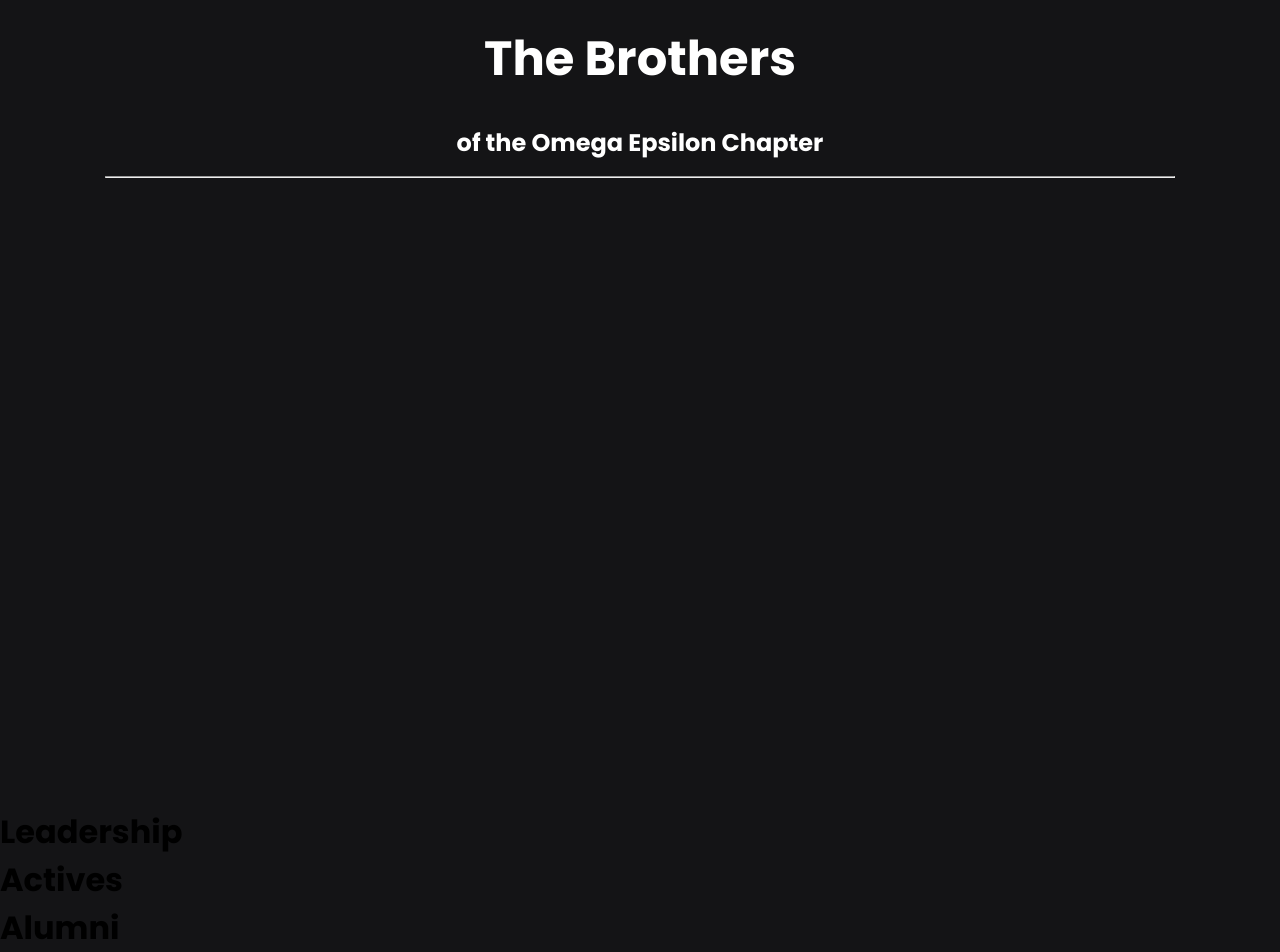
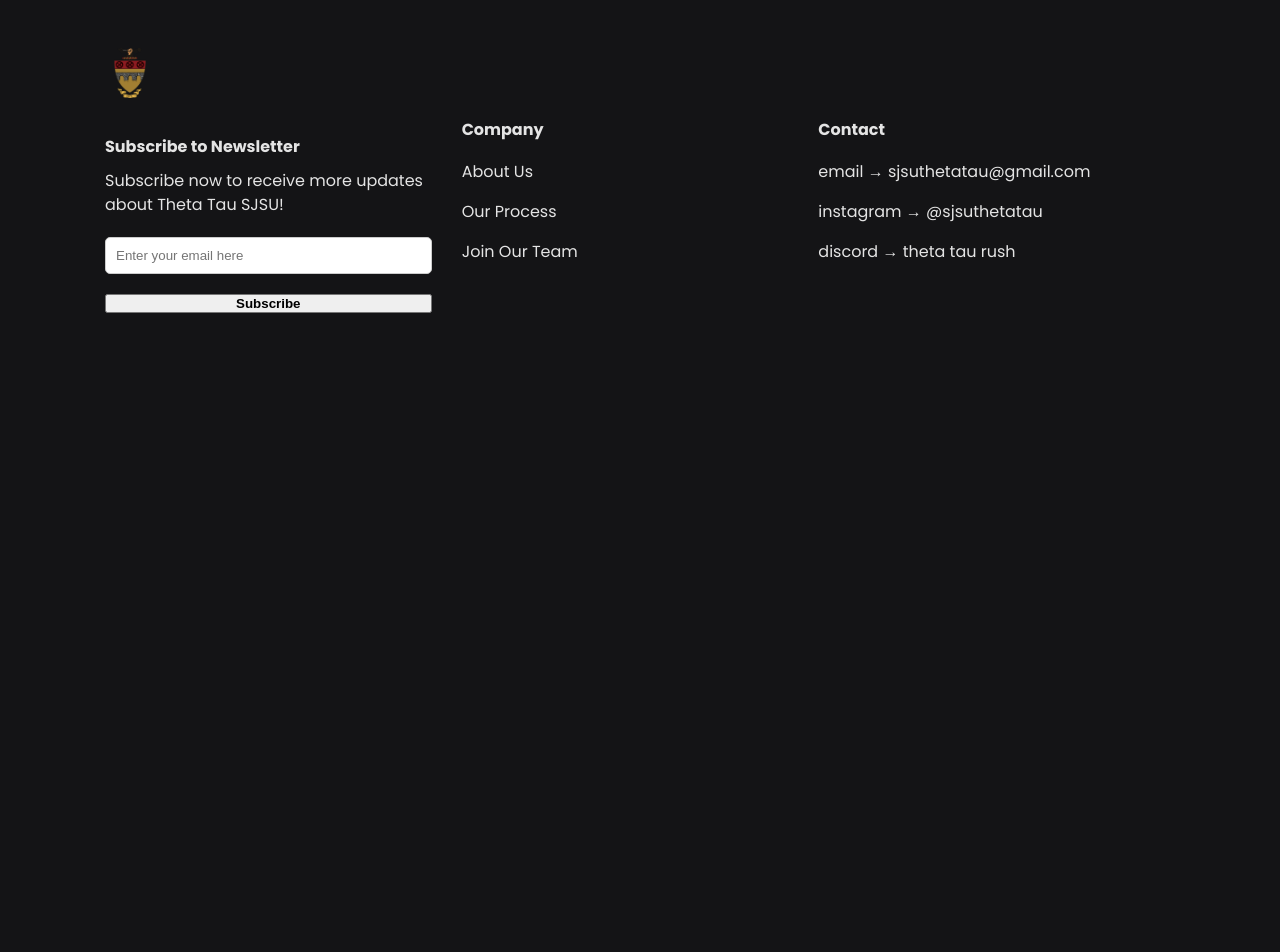
Before and after one commit to drew-tom1/theta-tau-sjsu, a Next.js app: page /brothers in a window 1280 px wide. Shown: the part 123-1075 px from the top of the page. After the commit the page ends 800 px from the top, so only its background shows below. Built offline with nearby package versions, Linux system fonts and the light colour scheme.

Commit message:
moved navbar to base layout

```diff
--- a/components/Footer.tsx
+++ b/components/Footer.tsx
@@ -56,7 +56,7 @@ export default function Footer() {
                 <a href="https://www.instagram.com/sjsuthetatau/?hl=en">instagram → @sjsuthetatau</a>
               </li>
               <li>
-                <p className="hover:">discord →<a className="" href="https://discord.gg/xz7QtJ9Unh"> theta tau rush</a></p>
+                <a className="" href="https://discord.gg/xz7QtJ9Unh">discord → theta tau rush</a>
               </li>
             </ul>
           </div>
--- a/pages/_app.tsx
+++ b/pages/_app.tsx
@@ -1,6 +1,14 @@
+import Navbar from "@/components/Navbar";
 import "../styles/global.css";
 import type { AppProps } from "next/app";
+import Footer from "@/components/Footer";
 
 export default function MyApp({ Component, pageProps }: AppProps) {
-  return <Component {...pageProps} />;
+  return (
+    <>
+      <Navbar />
+      <Component {...pageProps} />
+      <Footer />
+    </>
+  );
 }
--- a/pages/about.tsx
+++ b/pages/about.tsx
@@ -12,9 +12,6 @@ export default function About() {
         <meta name="viewport" content="width=device-width, initial-scale=1.0" />
         <link rel="shortcut icon" href="/images/logo.png" type="image/x-icon" />
       </Head>
-
-      {/* Navbar */}
-      <Navbar />
 
       {/* About Section */}
       <section className="about">
--- a/pages/brothers.tsx
+++ b/pages/brothers.tsx
@@ -12,32 +12,6 @@ export default function BrothersPage() {
           <link rel="shortcut icon" href="/images/logo.png" type="image/x-icon" />
         </Head>
 
-        <Navbar />
-
-        <section className="about">
-          <div className="container">
-            <div className="about-content">
-              <h2 className="about-heading text-xl">
-                The Brothers
-              </h2>
-              <h1 className="about-heading">
-                of the Omega Epsilon Chapter
-              </h1>
-              <hr />
-            </div>
-          </div>
-        </section>
-        <div className="categories flex flex-row items-center justify-center">
-          <h1 className="category text-center font-extrabold cursor-pointer">
-            Leadership
-          </h1>
-          <h1 className="category active text-center font-extrabold cursor-pointer">
-            Actives
-          </h1>
-          <h1 className="category text-center font-extrabold cursor-pointer">
-            Alumni
-          </h1>
-        </div>
       </>
     );
   }
--- a/pages/faq.tsx
+++ b/pages/faq.tsx
@@ -75,9 +75,6 @@ useEffect(() => {
         <meta name="viewport" content="width=device-width, initial-scale=1.0" />
         <link rel="shortcut icon" href="/images/logo.png" type="image/x-icon" />
       </Head>
-
-      {/* Navbar */}
-      <Navbar />
 
       <section className="faq">
         <div className="container-small">
--- a/pages/index.tsx
+++ b/pages/index.tsx
@@ -14,9 +14,6 @@ export default function Home() {
         <meta name="viewport" content="width=device-width, initial-scale=1.0" />
         <link rel="shortcut icon" href="/images/logo.png" type="image/x-icon" />
       </Head>
-
-      {/* Navbar Component */}
-      <Navbar />
 
       {/* Hero Section */}
       <section className="hero">
```
